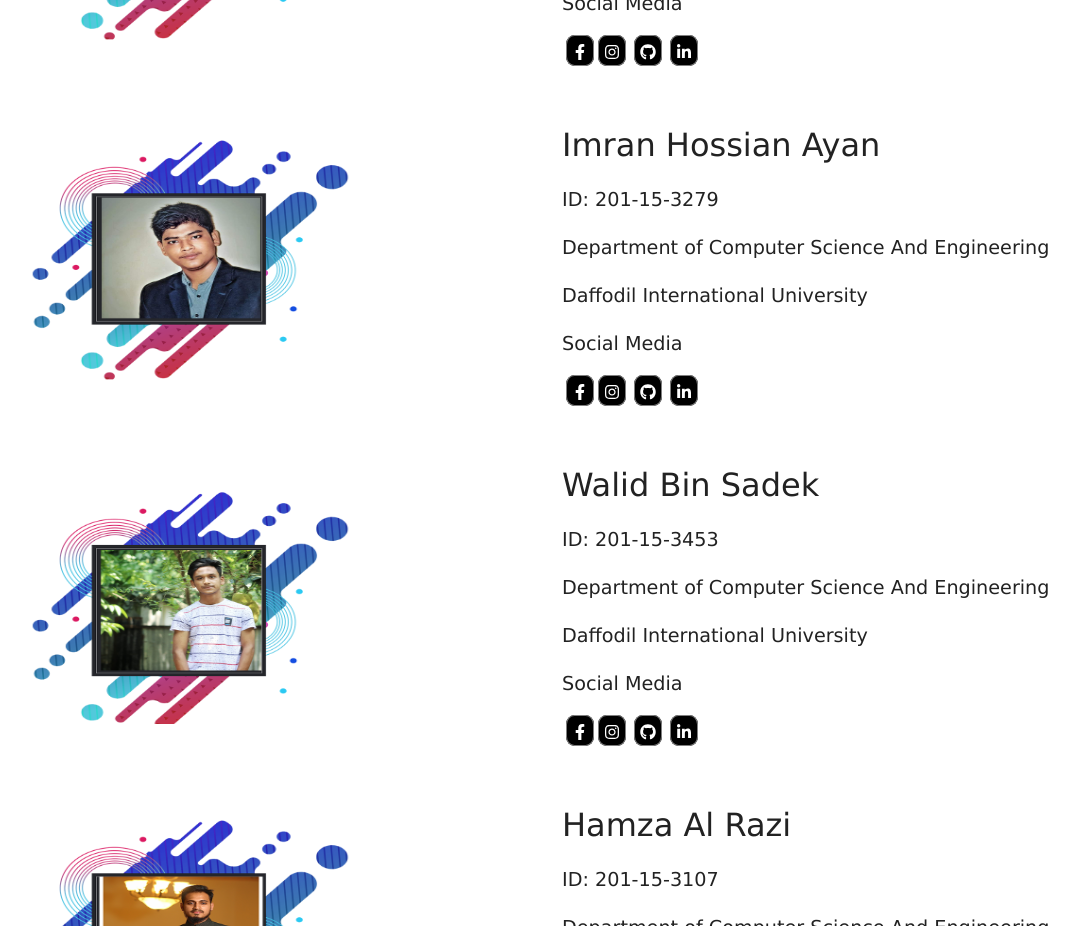
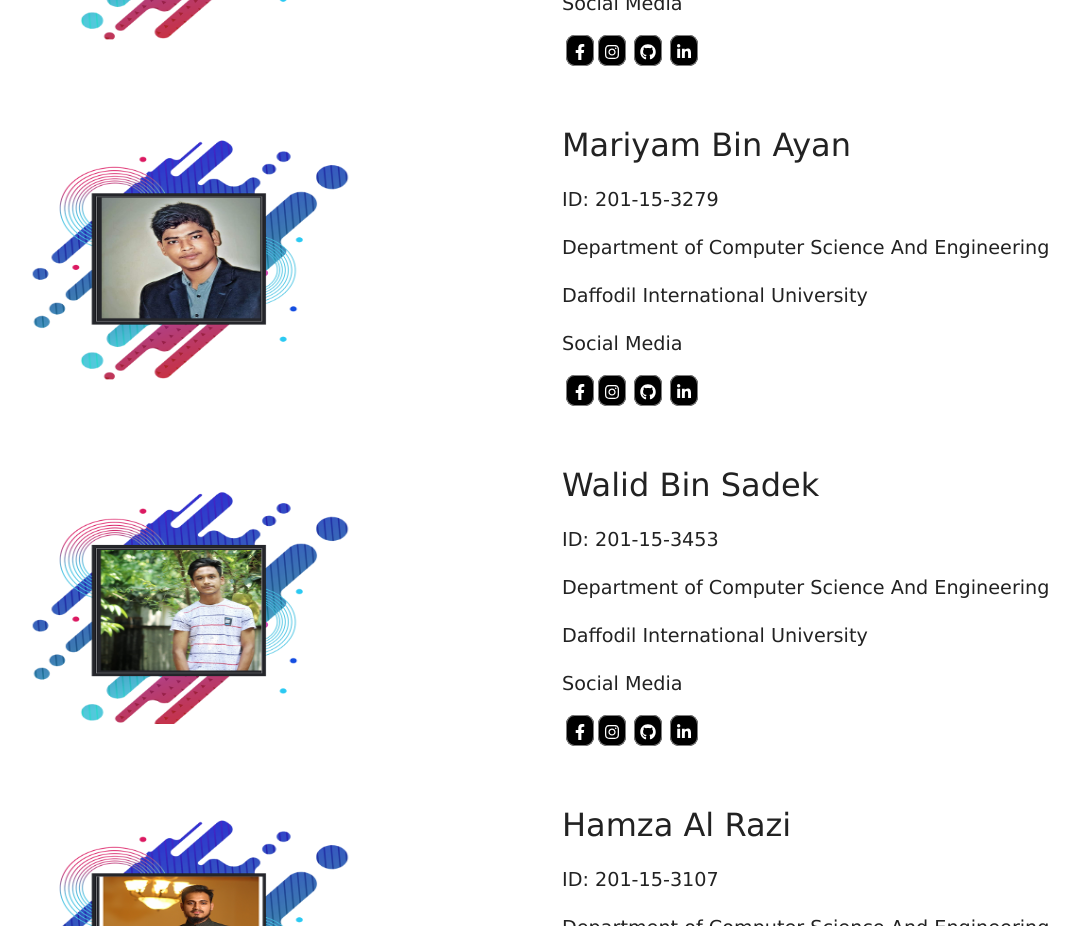
Before and after one commit to asrafulsharker/nawbhani, a React (Create React App) app: page /about-us in a window 1280 px wide. Shown: the part 1440-2366 px from the top of the page, without its empty margins (93-1172 px from the left). Built offline with nearby package versions, Linux system fonts and the light colour scheme.

Commit message:
add name

```diff
--- a/src/Components/AboutUs.js
+++ b/src/Components/AboutUs.js
@@ -62,7 +62,7 @@ function AboutUs() {
 
                 </div>
                 <div class="col-md-6 ">
-                  <h2>Imran Hossian Ayan</h2>
+                  <h2>Mariyam Bin Ayan</h2>
                   <h4>ID: 201-15-3279</h4>
                   <h4>Department of Computer Science And Engineering</h4>
                   <h4>Daffodil International University</h4>
```
